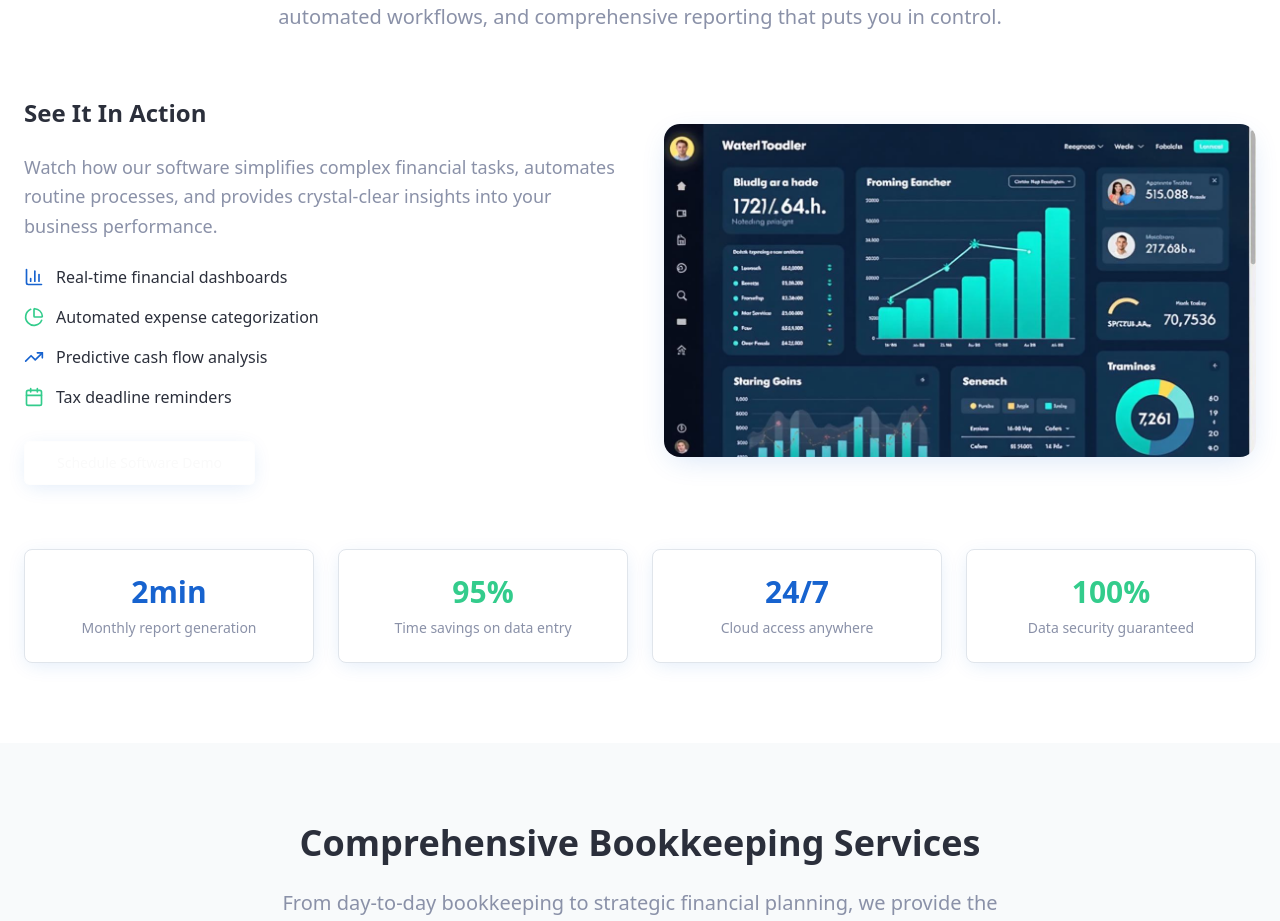
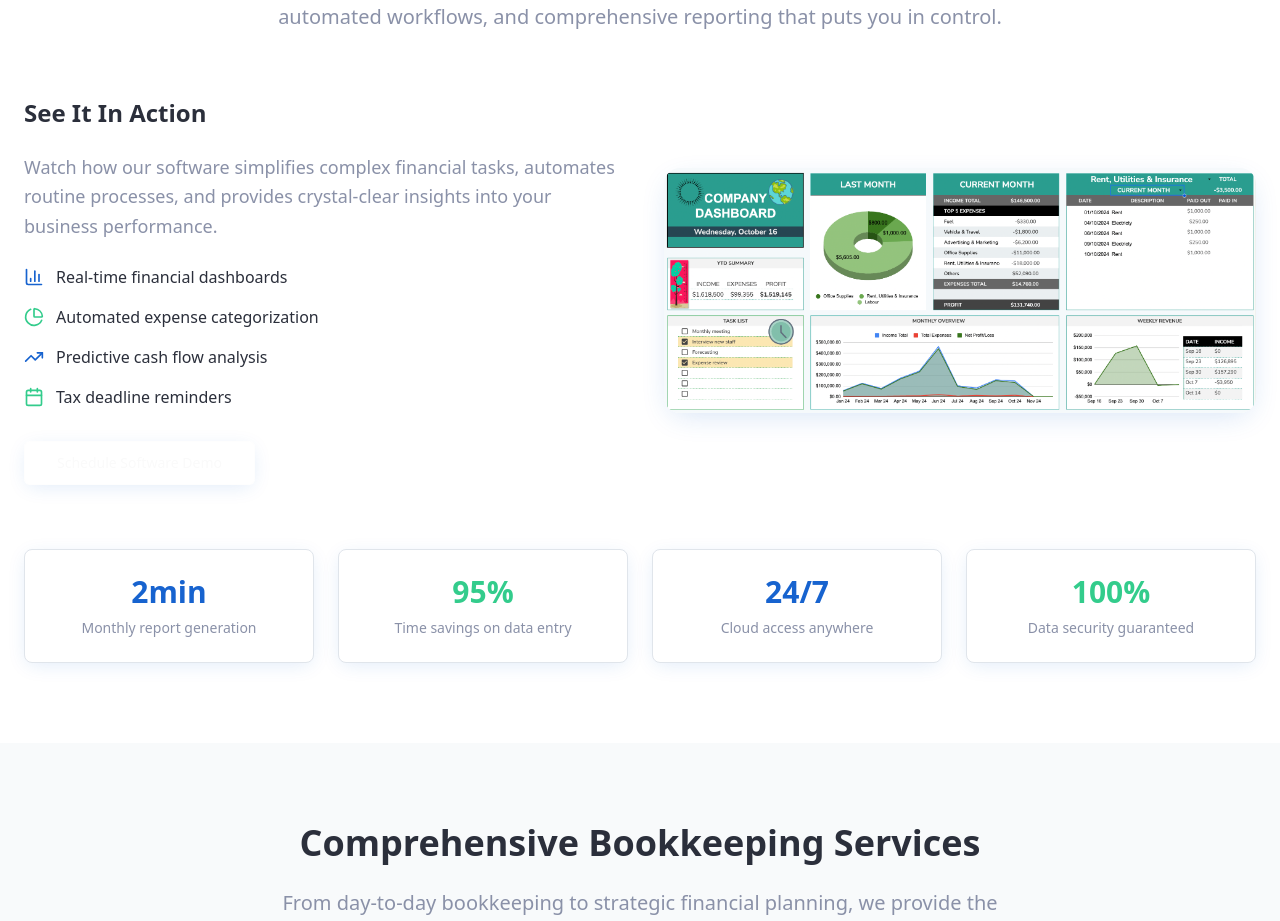
Before and after one commit to maxdaviessoftware/maxdaviesbookkeeping, a React (Vite) app: page / in a window 1280 px wide. Shown: the part 2160-3081 px from the top of the page. Built offline with nearby package versions, Linux system fonts and the light colour scheme.

Commit message:
Update "See it in action" image
Replaced the image in the "See it in action" section with the provided image.

```diff
--- a/src/components/SoftwareShowcase.tsx
+++ b/src/components/SoftwareShowcase.tsx
@@ -54,8 +54,8 @@ const SoftwareShowcase = () => {
           <div className="order-1 lg:order-2 relative">
             <div className="relative rounded-2xl overflow-hidden shadow-medium">
               <img
-                src={softwareDashboard}
-                alt="FamilyBooks Pro software dashboard"
+                src="/lovable-uploads/95e6e58e-ae0e-47f3-858d-50ee14054d7e.png"
+                alt="Max Davies Bookkeeping software dashboard"
                 className="w-full h-auto"
               />
               <div className="absolute inset-0 bg-black/20 flex items-center justify-center opacity-0 hover:opacity-100 transition-opacity cursor-pointer">
```
Also changed, not shown: public/lovable-uploads/95e6e58e-ae0e-47f3-858d-50ee14054d7e.png (added).
